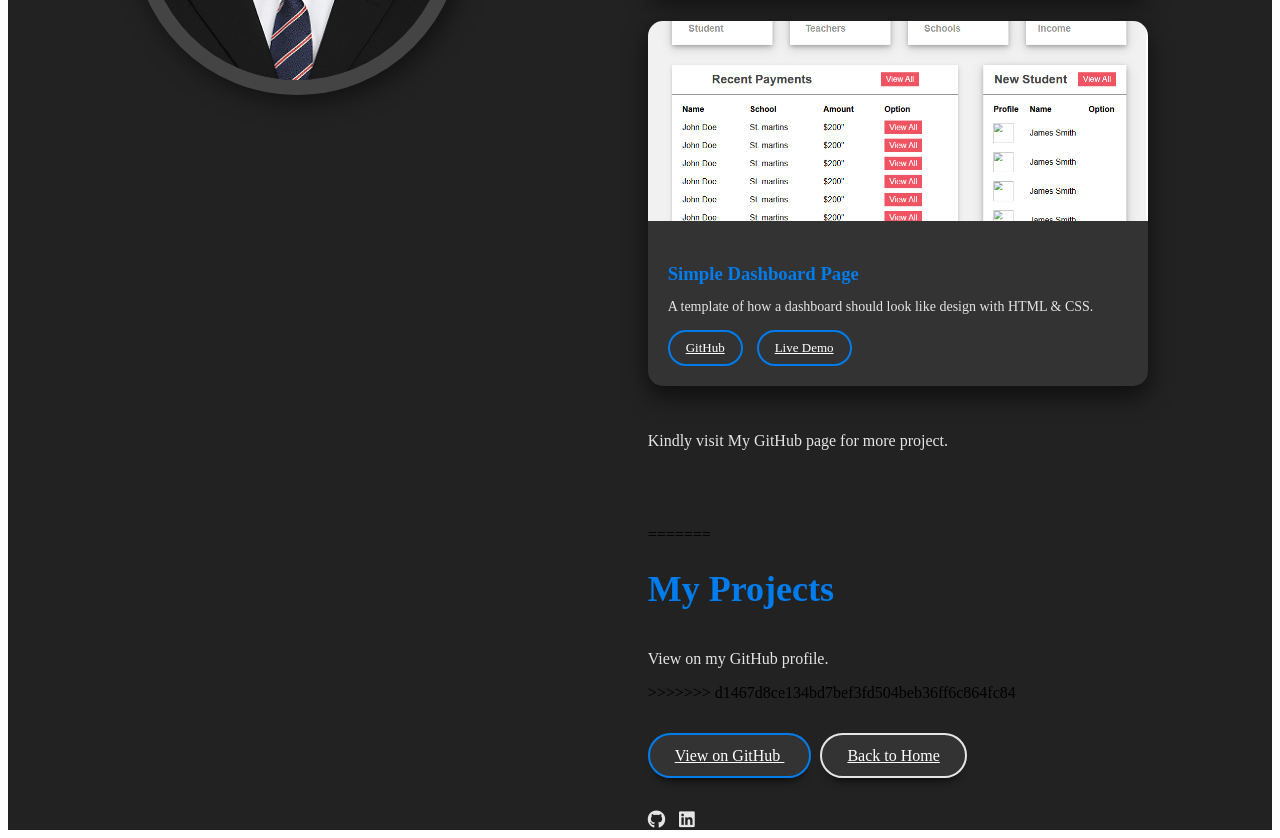
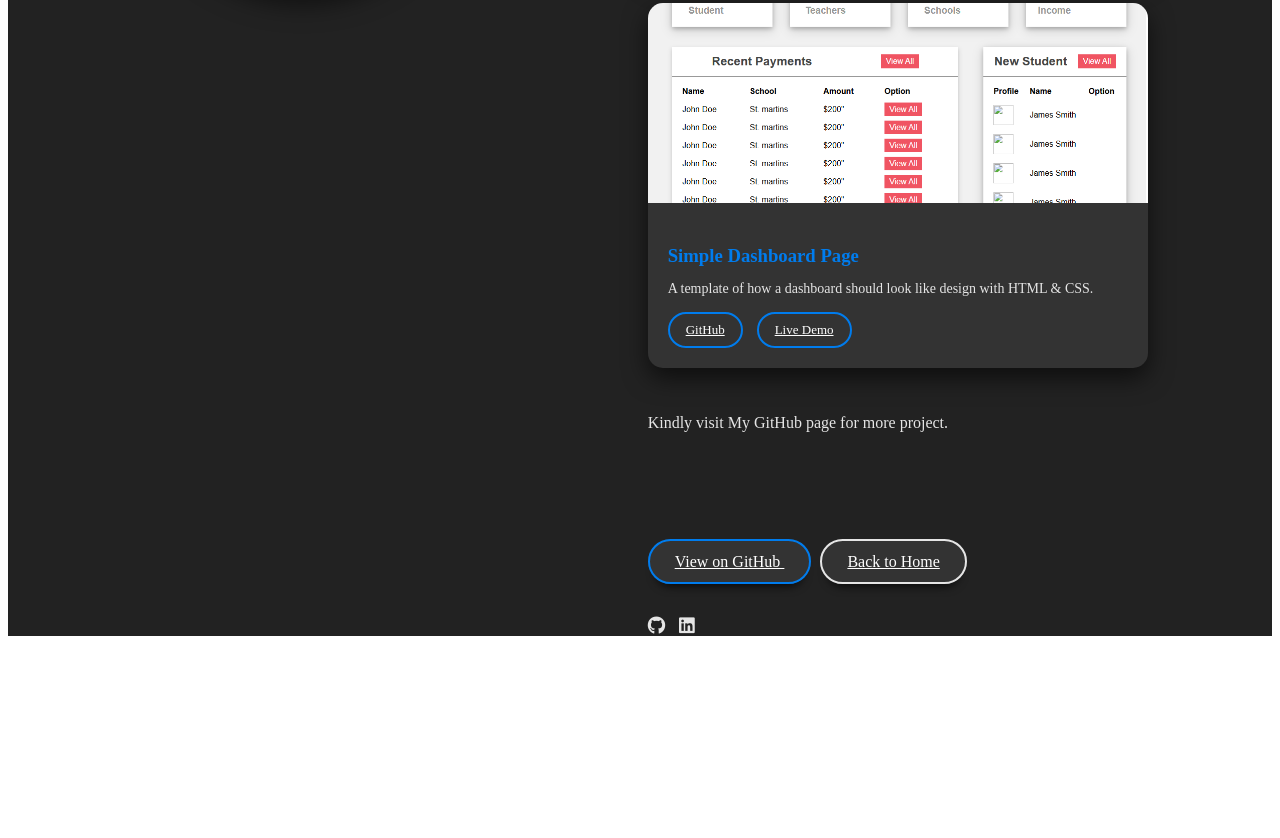
Before and after one commit to jasmine952/portfolio1, a plain HTML site: page portfolio.html in a window 1280 px wide. Shown: the part 1178-2016 px from the top of the page. After the commit the page ends 1822 px from the top, so only its background shows below. Drawn offline with Linux system fonts and the light colour scheme.

Commit message:
Update portfolio.html

```diff
--- a/portfolio.html
+++ b/portfolio.html
@@ -42,7 +42,6 @@
 			</div>
 
 			<div class="hero-text">
-<<<<<<< HEAD
 				<div class="projects-section">
   <h1 class="section-title">My Projects</h1>
 
@@ -90,13 +89,6 @@
 			Kindly visit My GitHub page for more project.
   </div>
 </div>
-=======
-				<h1>My Projects</h1>
-				<p>
-					View on my GitHub profile.
-				</p>
-
->>>>>>> d1467d8ce134bd7bef3fd504beb36ff6c864fc84
 				<div class="group-btn">
 					<a href="https://github.com/jasmine952" class="btn active" target="_blank">
 						View on GitHub
```
